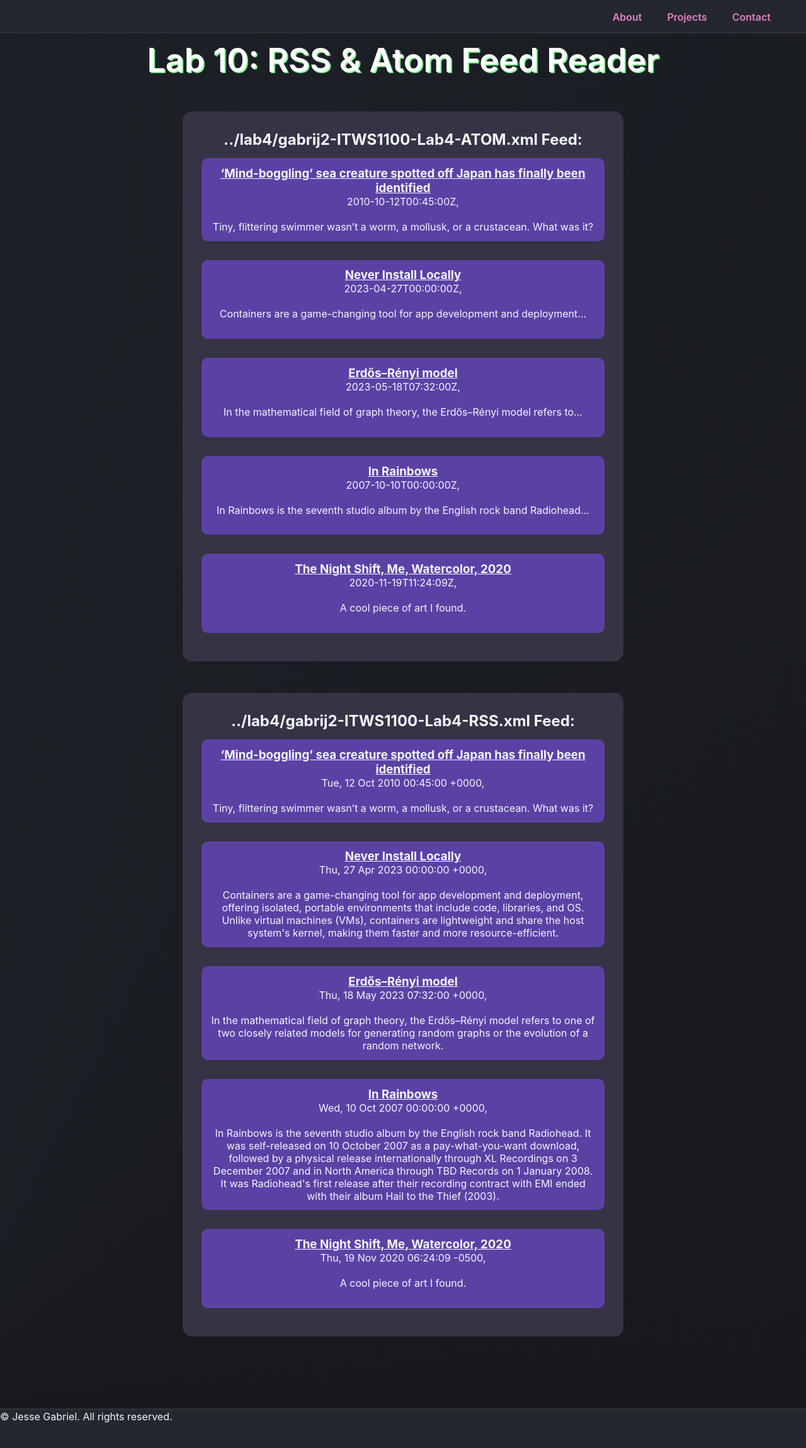
After one commit to jcg517/itws1100-gabrij2, a PHP site: page /labs/lab10/lab10.html in a window 1280 px wide. The commit adds this page. Shown: the whole page at 63% size. Run offline with PHP 8.4, Linux system fonts and the light colour scheme.

Commit message:
lab10 completed

```diff
--- /dev/null
+++ b/labs/lab10/lab10.css
@@ -0,0 +1,115 @@
+* {
+  text-decoration: none;
+  color: aliceblue;
+  margin: 0;
+  padding: 0;
+  font-family: Optimistic Display, -apple-system, ui-sans-serif, system-ui, BlinkMacSystemFont, Segoe UI, Roboto, Helvetica Neue, Arial, Noto Sans, sans-serif, Apple Color Emoji, Segoe UI Emoji, Segoe UI Symbol, Noto Color Emoji;
+}
+
+#navbar {
+  position: fixed;
+  width: 100%;
+  height: 50px;
+  background-color: #25272e;
+  border-bottom: solid;
+  border-color: #2e2f36;
+}
+
+.navlist {
+  margin-right: 1.5rem;
+  float: right;
+  display: flex;
+  margin-top: 17px;
+  list-style-type: none;
+}
+
+.nav-link {
+  color: #e381c3;
+  font-weight: 600;
+  margin-right: 1.5em;
+  padding: .5rem;
+}
+
+.contact-details:hover,
+.nav-link:hover {
+  border-radius: var(--elem-radius);
+  background-color: #d05bea30;
+  color: #e381c3;
+}
+
+
+#body-block {
+  width: 700px;
+  margin: auto;
+  min-height: 100vh;
+  padding-top: 5%;
+  padding-bottom: 5%;
+  width: 100%;
+  margin-bottom: auto;
+  background-image: conic-gradient(from 90deg at -10% 100%, #2b303b 0deg, #2b303b 90deg, #16181d 1turn);
+}
+
+h1 {
+  font-weight: 600;
+  font-size: 52px;
+  color: white;
+  text-align: center;
+  text-shadow: 2px 2px 1px #8cff9a;
+}
+
+h2:hover {
+  text-decoration: underline #e381c3
+}
+
+h3 {
+  text-decoration: underline;
+}
+
+.entry-link:hover {
+  text-shadow: 2px 2px 1px #e381c3;
+}
+
+#footer {
+  margin-top: auto;
+  width: 100%;
+  height: 60px;
+  background: #25272e;
+  border-top: solid;
+  border-color: #2e2f36;
+  color: white;
+}
+
+.footer-text {
+  float: left;
+}
+
+.links img {
+  width: 50px;
+}
+
+button {
+  color: aliceblue;
+  background-color: #25272e;
+}
+
+.feed-container {
+  display: flex;
+  flex-direction: column;
+  text-align: center;
+  width: 50vw;
+  min-width: 500px;
+  max-width: 800px;
+  padding: 30px;
+  margin: 50px auto;
+  border-radius: 15px;
+  background-color: #363344;
+}
+
+.feed-entry {
+  padding: 2%;
+  min-height: 100px;
+  height: fit-content;
+  background-color: #5c41a5;
+  margin: 15px 0;
+  border-radius: 10px;
+}
--- /dev/null
+++ b/labs/lab10/lab10.html
@@ -0,0 +1,31 @@
+<!DOCTYPE html>
+<html lang="en">
+  <head>
+    <meta charset="UTF-8" />
+    <meta name="viewport" content="width=device-width, initial-scale=1.0" />
+    <title>Lab 10: RSS Feed Reader</title>
+    <link rel="stylesheet" href="lab10.css" />
+  </head>
+  <body>
+    <div id="navbar">
+      <ul class="navlist">
+        <li><a class="nav-link" href="../../index.html#about">About</a></li>
+        <li>
+          <a class="nav-link" href="../labs/lab8/lab8.html">Projects</a>
+        </li>
+        <li>
+          <a class="nav-link" href="../../index.html#contact">Contact</a>
+        </li>
+      </ul>
+    </div>
+
+    <div id="body-block">
+      <h1>Lab 10: RSS & Atom Feed Reader</h1>
+    </div>
+
+    <div id="footer">
+      <span class="footer-text">© Jesse Gabriel. All rights reserved.</span>
+    </div>
+  </body>
+  <script src="lab10.js"></script>
+</html>
--- /dev/null
+++ b/labs/lab10/lab10.js
@@ -0,0 +1,41 @@
+async function displayFeed(url, type) {
+  let feedContainer = `<div class="feed-container"> <h2>${url} Feed:</h2>`;
+
+  const feedEntrys = fetch(url)
+    .then((res) => res.text())
+    .then((str) => new window.DOMParser().parseFromString(str, "text/xml"))
+    .then((data) => data.querySelectorAll(type == "rss" ? "item" : "entry"));
+
+  for (let entry of await feedEntrys) {
+    const entryTitle = entry.querySelector("title").innerHTML;
+    const entryLink =
+      entry.querySelector("link").getAttribute("href") ??
+      entry.querySelector("link").innerHTML;
+    const entryAuthor = "" ?? entry.querySelector("name").innerHTML;
+    const entryDescription = entry.querySelector(
+      type == "rss" ? "description" : "summary"
+    ).innerHTML;
+    const entryDate = entry.querySelector(
+      type == "rss" ? "pubDate" : "published"
+    ).innerHTML;
+
+    feedEntry = `
+      <div class="feed-entry">
+        <a class="entry-link" href="${entryLink}">
+          <h3>${entryTitle}</h3>
+        </a>
+        <p>${entryDate}, ${entryAuthor}</p>
+        <br/>
+        <p>${entryDescription}</p>
+      </div>`;
+
+    feedContainer += feedEntry;
+    console.log(entry);
+  }
+
+  feedContainer += "</div>";
+  document.getElementById("body-block").innerHTML += feedContainer;
+}
+
+displayFeed("../lab4/gabrij2-ITWS1100-Lab4-ATOM.xml", "atom");
+displayFeed("../lab4/gabrij2-ITWS1100-Lab4-RSS.xml", "rss");
```
Also changed, not shown: labs/lab3/styles.css (+3 -12 lines), labs/lab8/lab8.json (+7 -0 lines), labs/lab10/README.md (added).
